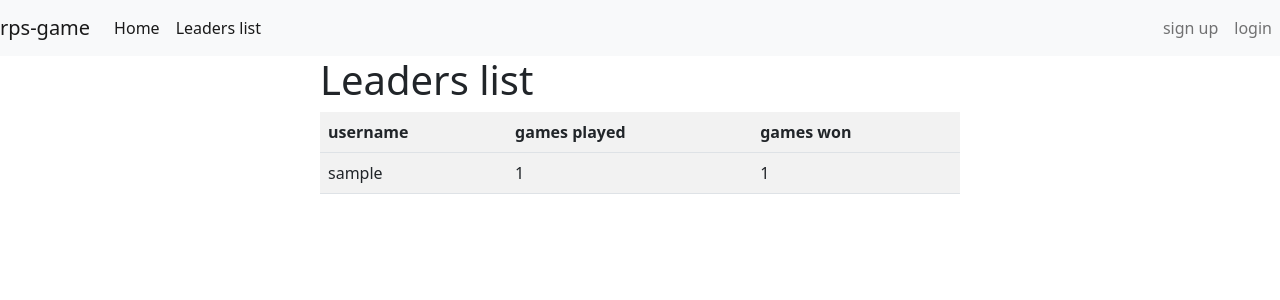
After one commit to Tren-123/rock_paper_scissors, a Django app: page /index/leaders/ in a window 1280 px wide. The commit adds this page. Shown: the top 300 px of the page. Run offline with Django 4.2, Linux system fonts and the light colour scheme; tables that the repository leaves empty hold one stand-in row (values such as "Sample post").

Commit message:
Added user profile, lider list features (model, view, template), updated styling of some pages

```diff
--- a/game/admin.py
+++ b/game/admin.py
@@ -1,6 +1,7 @@
 from django.contrib import admin
 from django.contrib.auth.admin import UserAdmin
-from .models import User, Game
+from .models import User, Game, UserProfile
 
 admin.site.register(User, UserAdmin)
 admin.site.register(Game)
+admin.site.register(UserProfile)
--- a/game/models.py
+++ b/game/models.py
@@ -1,10 +1,27 @@
 from django.db import models
 from django.contrib.auth.models import AbstractUser
+from django.urls import reverse
 
 
 class User(AbstractUser):
     """ Now it is not using, but can be usefull in case of custom user model needs """
     pass
+
+
+class UserProfile(models.Model):
+    """ Model representing a blogger info """
+    user = models.OneToOneField(User, on_delete=models.CASCADE)
+    date_of_birth = models.DateField(blank=True, null=True, help_text="Enter your date of birth")
+    games_played = models.PositiveIntegerField(default=0)
+    games_won = models.PositiveIntegerField(default=0)
+    short_bio = models.TextField(max_length=1000, blank=True, null=True, help_text="Enter your short bio")
+
+    def __str__(self):
+        """ String for representing the Model object. """
+        return f'{self.user.username}_profile'
+
+    def get_absolute_url(self):
+        return reverse('user_profile', kwargs={'user_id' : self.user_id})
 
 
 class Game(models.Model):
@@ -13,7 +30,7 @@ class Game(models.Model):
     owner = models.ForeignKey(User, related_name= 'owner', null=True, on_delete=models.SET_NULL)
     opponent  = models.ForeignKey(User, related_name= 'opponent', null=True, blank=True, on_delete=models.SET_NULL)
     game_end_status = models.BooleanField(default=False)
-    winner = models.PositiveIntegerField(default=0)
+    winner = models.ForeignKey(User, related_name= 'winner', null=True, on_delete=models.SET_NULL)
     date_of_the_game = models.DateTimeField(auto_now_add=True)
 
 
--- a/game/templates/base_template.html
+++ b/game/templates/base_template.html
@@ -17,10 +17,18 @@
           <span class="navbar-toggler-icon"></span>
         </button>
         <div class="collapse navbar-collapse" id="navbarNavAltMarkup">
-          <div class="navbar-nav">
+          <div class="navbar-nav me-auto">
             <a class="nav-item nav-link active" href="{% url 'index' %}">Home</a>
-            <a class="nav-item nav-link" href="#">link</a>
-            <a class="nav-item nav-link" href="#">link</a>
+            <a class="nav-item nav-link active" href="{% url 'leader_list' %}">Leaders list</a>
+          </div>
+          <div class="navbar-nav ms-auto">
+            {% if user.is_authenticated %}
+            <a class="nav-item nav-link" href="{{ user.userprofile.get_absolute_url }}">{{ user }}</a>
+            <a class="nav-item nav-link" href="{% url 'logout' %}">logout</a>
+            {% else %}
+            <a class="nav-item nav-link" href="{% url 'signup' %}">sign up</a>
+            <a class="nav-item nav-link" href="{% url 'login' %}">login</a>
+            {% endif %}
           </div>
         </div>
       </nav>
--- /dev/null
+++ b/game/templates/leaders_list.html
@@ -0,0 +1,21 @@
+{% extends "base_template.html" %}
+
+{% block content %}
+<h1>Leaders list</h1>
+<table class="table table-striped test-table" id="available-game">
+    <tr>
+      <th>username</th>
+      <th>games played</th>
+      <th>games won</th>
+    </tr>
+    <tbody id="available-game-tbody">
+      {% for user_result in list_of_users_results %}
+        <tr>
+          <td>{{ user_result.username }}</td>
+          <td>{{ user_result.games_played }}</td>
+          <td>{{ user_result.games_won }}</td>
+        </tr>
+      {% endfor %}
+    </tbody>
+</table>
+{% endblock %}
--- a/game/urls.py
+++ b/game/urls.py
@@ -6,4 +6,6 @@ urlpatterns = [
     path('game/', views.game, name= "game"),
     path('game/<int:pk>/', views.game_room, name="game_room"),
     path('game/waiting/<int:pk>/', views.waiting_opponent_view, name="waiting_opponent"),
+    path('userprofile/<int:user_id>/', views.user_profile, name="user_profile"),
+    path('leaders/', views.leader_list, name= "leader_list"),
     ]
--- a/game/views.py
+++ b/game/views.py
@@ -1,15 +1,16 @@
 from django.shortcuts import render
-from .models import Game, User
+from .models import Game, User, UserProfile
 from .forms import CreateUserForm
 from django.contrib.auth import login
 from django.http import HttpResponseRedirect
 from django.contrib.auth.password_validation import validate_password
 from django.core.exceptions import ValidationError
+from collections import namedtuple
+
 
 def index(request):
     """ View function for index page """
     return render(request, 'index.html')
-
 
 
 def game(request):
@@ -50,6 +51,7 @@ def NewUserCreate(request, *args, **kwargs):
                 validate_password(form.cleaned_data['password1'])
                 if new_user_password1 == new_user_password2:
                     user = User.objects.create_user(username=new_user_username, password=new_user_password1)
+                    UserProfile.objects.create(user=user)
                     login(request, user)
                     return HttpResponseRedirect('/')
             except ValidationError as e:
@@ -58,3 +60,29 @@ def NewUserCreate(request, *args, **kwargs):
     else:
         form = CreateUserForm()
     return render(request, 'registration/signup.html', {'form': form})
+
+
+def leader_list(request):
+    """ View for game_room page """
+    users_results = UserProfile.objects.all()
+    list_of_users_results= []
+    User_info = namedtuple('User_info', 'username, games_played, games_won')
+    for user in users_results:
+        list_of_users_results.append(User_info(str(user.user), user.games_played, user.games_won))
+    sorted_list_by_games_won = sorted(list_of_users_results, key=lambda user_tupple: user_tupple.games_won, reverse=True)
+    context = {
+        'list_of_users_results' : sorted_list_by_games_won,
+    }
+    return render(request, 'leaders_list.html', context=context)
+
+
+def user_profile(request, user_id):
+    """ View for userprofile page """
+    user = User.objects.get(id=user_id)
+    userprofile = UserProfile.objects.get(user_id=user_id)
+    context = {
+        'username' : user.username,
+        'games_won' : userprofile.games_won,
+        'games_played' : userprofile.games_played
+    }
+    return render(request, 'user_profile.html', context=context)
--- a/rock_paper_scissors/urls.py
+++ b/rock_paper_scissors/urls.py
@@ -23,5 +23,5 @@ urlpatterns = [
     path('', RedirectView.as_view(url="index/", permanent=True)),
     path('index/', include('game.urls')),
     path('accounts/', include('django.contrib.auth.urls')),
-    path('accounts/signup/', views.NewUserCreate, name='user_signup'),
+    path('accounts/signup/', views.NewUserCreate, name='signup'),
 ]
--- a/templates/registration/signup.html
+++ b/templates/registration/signup.html
@@ -7,7 +7,7 @@
     <table>
         {{ form }}
     </table>
+<input type="submit" class="btn btn-success btn-sm" value="Save">
 </form>
-<input type="submit" class="btn btn-success btn-sm" value="Save">
 
 {% endblock %}
```
Also changed, not shown: game/consumers.py (+18 -3 lines), game/templates/user_profile.html (added, +8 -0 lines), game/migrations/0017_alter_game_winner.py (added), game/migrations/0018_userprofile.py (added), game/migrations/0019_rename_game_palayed_userprofile_games_played_and_more.py (added).
